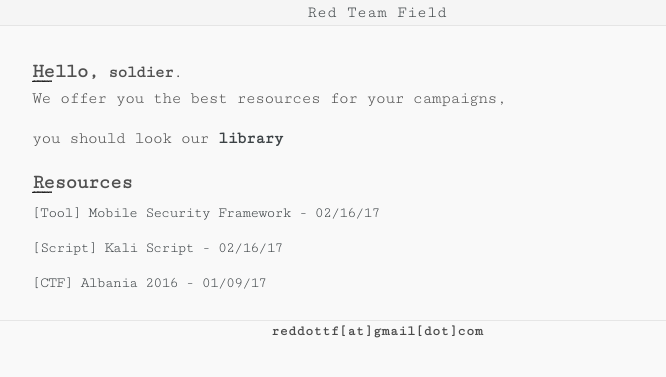
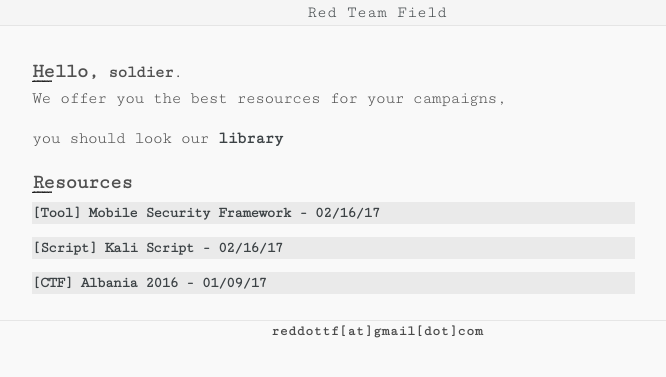
Before and after one commit to redtf/redtf.github.io, a Jekyll site: the page built from index.html, in a window 1280 px wide. Shown: the top 377 px of the page, without its empty margins (263-929 px from the left). Built offline with Jekyll 4.4.1, drawn with Linux system fonts in a browser that asks for light colours; some web fonts are replaced; the list of posts is cut into pages by our own code.

Commit message:
Add style

```diff
--- a/_sass/_base.scss
+++ b/_sass/_base.scss
@@ -183,6 +183,10 @@ pre {
         padding-left: $spacing-unit / 2;
     }
 }
+.wrapper-fit > a{
+    background-color:#EAEAEA;
+    color: #2E2E2E;
+}
 
 /**
  * Clearfix
--- a/_sass/_layout.scss
+++ b/_sass/_layout.scss
@@ -250,6 +250,8 @@
     display: block;
     font-size: 15px;
     font-family: $cutive;
+    background-color:#EAEAEA;
+    font-weight:bold;
 }
 
 .titlepost {
```
